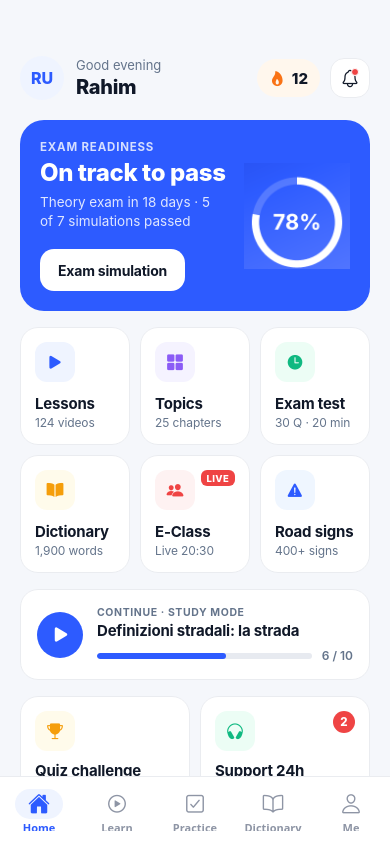
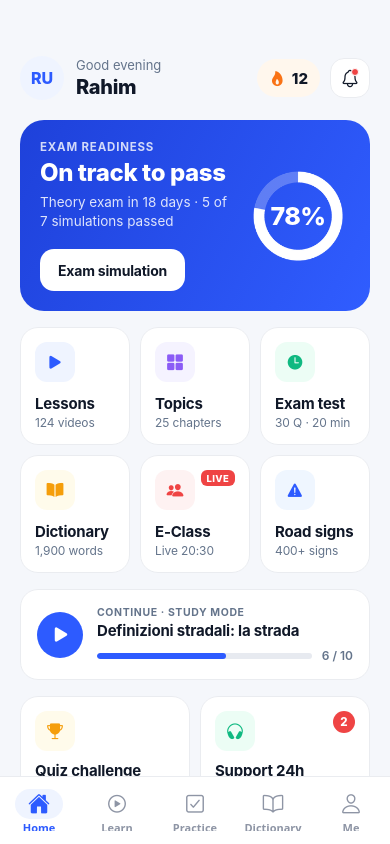
Before and after one commit to abdul-kader138/tmm-patente-app, a React Native app: screen /Home in a window 390 px wide. Built offline with nearby package versions, Linux system fonts and the light colour scheme.

Commit message:
fix(home): replace bitmap gauge with pure transparent vector ring and native text, removing box artifact

```diff
--- a/src/screens/home/HomeScreen.tsx
+++ b/src/screens/home/HomeScreen.tsx
@@ -11,6 +11,7 @@ import {
 import { useSafeAreaInsets } from 'react-native-safe-area-context';
 import { useNavigation } from '@react-navigation/native';
 import { NativeStackNavigationProp } from '@react-navigation/native-stack';
+import { LinearGradient } from 'expo-linear-gradient';
 import { RootStackParamList } from '../../navigation/types';
 import { useTheme } from '../../theme/ThemeContext';
 import { getHeaderTopInset } from '../../utils/safeArea';
@@ -139,11 +140,11 @@ export const HomeScreen: React.FC = () => {
           </View>
 
           {/* Hero Card: Exam Readiness */}
-          <View
-            style={[
-              styles.heroCard,
-              { backgroundColor: isDark ? '#1D3BB8' : '#2D5BFF' },
-            ]}
+          <LinearGradient
+            colors={isDark ? ['#152E9B', '#234CD8'] : ['#1E41DA', '#305DFF']}
+            start={{ x: 0, y: 0 }}
+            end={{ x: 1, y: 1 }}
+            style={styles.heroCard}
           >
             <View style={styles.heroLeft}>
               <Text style={styles.heroTag}>EXAM READINESS</Text>
@@ -166,12 +167,13 @@ export const HomeScreen: React.FC = () => {
             {/* Circular Readiness Gauge */}
             <View style={styles.heroRight}>
               <Image
-                source={gaugeImage}
+                source={require('../../../assets/mockup-art/gauge-ring-vector.png')}
                 style={styles.gaugeImage}
                 resizeMode="contain"
               />
+              <Text style={styles.gaugeText}>78%</Text>
             </View>
-          </View>
+          </LinearGradient>
 
           {/* 6-Grid Feature Cards (3 columns x 2 rows) */}
           <View style={styles.gridContainer}>
@@ -728,12 +730,22 @@ const styles = StyleSheet.create({
   },
   heroRight: {
     marginLeft: 8,
+    width: 104,
+    height: 104,
     alignItems: 'center',
     justifyContent: 'center',
+    position: 'relative',
   },
   gaugeImage: {
-    width: 106,
-    height: 106,
+    width: 104,
+    height: 104,
+  },
+  gaugeText: {
+    position: 'absolute',
+    color: '#FFFFFF',
+    fontSize: 25,
+    fontWeight: '800',
+    letterSpacing: -0.5,
   },
   gridContainer: {
     width: '100%',
```
Also changed, not shown: assets/mockup-art/gauge-ring-vector.png (added).
